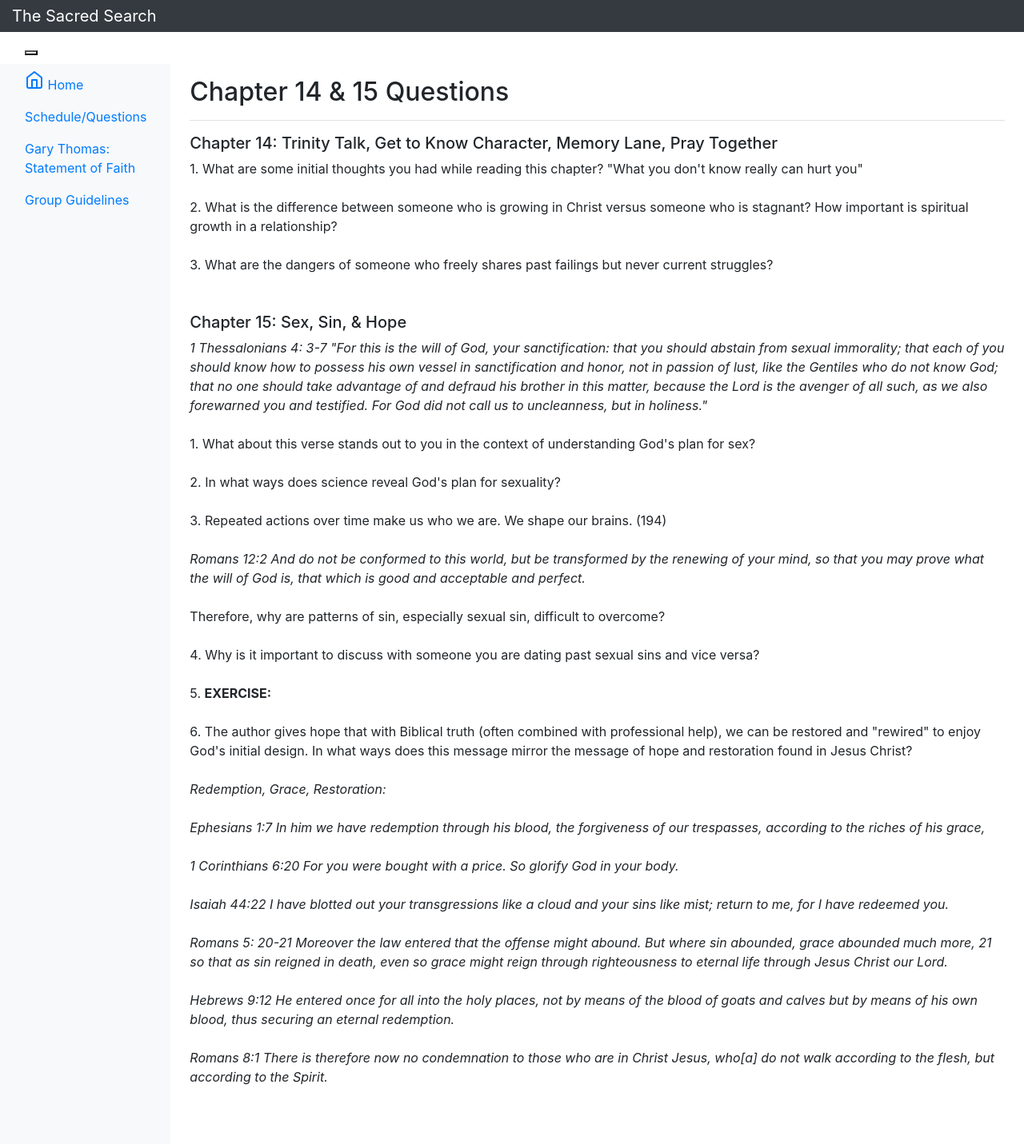
After one commit to HannahEG/sacredsearchseries, a Flask app: page /chapter1415 in a window 1280 px wide. The commit adds this page. Shown: the whole page at 80% size. Run offline with Flask 2, Linux system fonts and the light colour scheme; some libraries are stand-ins or nearby versions.

Commit message:
updated links and general questions

```diff
--- a/app/SacredSearch.py
+++ b/app/SacredSearch.py
@@ -70,6 +70,10 @@ def Chapternineten():
 def Chaptereleventwelvethirteen():
     return render_template("chapter11-13.html")
 
+@app.route("/chapter1415")
+def Chapterfourteenfifteen():
+    return render_template("chapter1415.html")
+
 @app.route("/chapter1617")
 #---- Route will return the webpage with visualizations depicting turnout based on voter competitiveness
 def Chaptersixteenseventeen():
--- /dev/null
+++ b/app/templates/chapter1415.html
@@ -0,0 +1,153 @@
+<!DOCTYPE html>
+<html lang="en">
+<head>
+    <meta charset="utf-8">
+    <meta name="viewport" content="width=device-width, initial-scale=1, shrink-to-fit=no">
+    <meta name="description" content="">
+    <meta name="author" content="">
+
+
+    <title>TSS:Chapter 14&15</title>
+
+    <link
+        rel="stylesheet"
+        href="https://maxcdn.bootstrapcdn.com/bootstrap/4.0.0/css/bootstrap.min.css"
+        integrity="sha384-Gn5384xqQ1aoWXA+058RXPxPg6fy4IWvTNh0E263XmFcJlSAwiGgFAW/dAiS6JXm"
+        crossorigin="anonymous"
+    />
+
+
+        <!-- Custom styles for this template -->
+    <!-- <link href="css/dashboard.css" rel="stylesheet"> -->
+</head>
+
+<body>
+  <nav class="navbar navbar-dark sticky-top bg-dark flex-md-nowrap p-0">
+    <a class="navbar-brand col-sm-3 col-md-2 mr-0" href="https://sacredsearch.herokuapp.com/"> The Sacred Search</a>
+    <ul class="navbar-nav px-2">
+      <li class="nav-item text-nowrap">
+      </li>
+    </ul>
+  </nav>
+
+  <nav class="navbar navbar-inverse navbar-fixed-top">
+    <div class="container-fluid">
+      <div class="navbar-header">
+        <button type="button" class="navbar-toggle collapsed" data-toggle="collapse" data-target="#navbar" aria-expanded="false" aria-controls="navbar">
+        </button>
+      </div>
+      <div id="navbar" class="navbar-collapse collapse">
+        <ul class="nav navbar-nav navbar-right">
+          <li><a href="https://sacredsearch.herokuapp.com/">Home</a></li>
+          <li><a href="https://sacredsearch.herokuapp.com/schedule">Schedule/Questions</a></li>
+          <li><a href="https://sacredsearch.herokuapp.com/faithstatement">Gary Thomas: Faith Statement</a></li>
+          <li><a href="https://sacredsearch.herokuapp.com/guidelines">Group Guidelines</a></li>
+        </ul>
+      </div>
+    </div>
+  </nav>
+
+
+  <div class="container-fluid">
+    <div class="row">
+      <nav class="col-md-2 d-none d-md-block bg-light sidebar">
+        <div class="static">
+          <ul class="nav flex-column">
+            <li class="nav-item">
+              <a class="nav-link active" href="https://sacredsearch.herokuapp.com/">
+                <span data-feather="home"></span>
+                Home<span class="sr-only">(current)</span>
+              </a>
+            </li>
+            <li class="nav-item">
+              <a class="nav-link" href="https://sacredsearch.herokuapp.com/schedule">
+                Schedule/Questions
+              </a>
+            </li>
+            <li class="nav-item">
+              <a class="nav-link" href="https://sacredsearch.herokuapp.com/faithstatement">
+                Gary Thomas: Statement of Faith
+              </a>
+            </li>
+            <li class="nav-item">
+              <a class="nav-link" href="https://sacredsearch.herokuapp.com/guidelines">
+                Group Guidelines
+              </a>
+            </li>
+          </ul>
+        </div>
+      </nav>
+
+
+        <main role="main" class="col-md-9 ml-sm-auto col-lg-10 pt-3 px-4">
+            <div class="d-flex justify-content-between flex-wrap flex-md-nowrap align-items-center pb-2 mb-3 border-bottom">
+              <h1 class="h2">Chapter 14 & 15 Questions</h1><br>
+            </div>
+            <div><h5>Chapter 14: Trinity Talk, Get to Know Character, Memory Lane, Pray Together</h5>
+
+            1. What are some initial thoughts you had while reading this chapter? "What you don't know really can hurt you"
+    <br><br>2. What is the difference between someone who is growing in Christ versus someone who is stagnant? How important is spiritual growth in a relationship?
+    <br><br>3. What are the dangers of someone who freely shares past failings but never current struggles?
+
+                    <br><br><br>
+
+                    <h5>Chapter 15: Sex, Sin, & Hope</h5>
+
+                    <i>1 Thessalonians 4: 3-7
+
+                      "For this is the will of God, your sanctification: that you should abstain from sexual immorality;
+                      that each of you should know how to possess his own vessel in sanctification and honor,
+                      not in passion of lust, like the Gentiles who do not know God; that no one should take advantage of and defraud his brother in this matter,
+                      because the Lord is the avenger of all such, as we also forewarned you and testified.
+                      For God did not call us to uncleanness, but in holiness."
+                      </i><br><br>
+                      1. What about this verse stands out to you in the context of understanding God's plan for sex?
+              <br><br>2. In what ways does science reveal God's plan for sexuality?
+              <br><br>3. Repeated actions over time make us who we are. We shape our brains. (194)
+
+              <br><br><i>Romans 12:2
+                    And do not be conformed to this world, but be transformed by the renewing of your mind, so that you may prove what the will of God is, that which is good and acceptable and perfect.
+                   </i><br><br>
+                    Therefore, why are patterns of sin, especially sexual sin, difficult to overcome?
+              <br><br>4. Why is it important to discuss with someone you are dating past sexual sins and vice versa?
+          <br><br>
+              5. <b>EXERCISE:</b><br><br>
+              6. The author gives hope that with Biblical truth (often combined with professional help), we can be restored and "rewired" to enjoy God's initial design. In what ways does this message mirror the message of hope and restoration found in Jesus Christ?
+              <br><br>
+              <i>Redemption, Grace, Restoration:
+
+              <br><br>Ephesians 1:7 In him we have redemption through his blood, the forgiveness of our trespasses, according to the riches of his grace,
+
+              <br><br>1 Corinthians 6:20 For you were bought with a price. So glorify God in your body.
+
+              <br><br>Isaiah 44:22 I have blotted out your transgressions like a cloud and your sins like mist; return to me, for I have redeemed you.
+
+              <br><br>Romans 5: 20-21 Moreover the law entered that the offense might abound. But where sin abounded, grace abounded much more, 21 so that as sin reigned in death, even so grace might reign through righteousness to eternal life through Jesus Christ our Lord.
+
+              <br><br>Hebrews 9:12 He entered once for all into the holy places, not by means of the blood of goats and calves but by means of his own blood, thus securing an eternal redemption.
+
+              <br><br>Romans 8:1 There is therefore now no condemnation to those who are in Christ Jesus, who[a] do not walk according to the flesh, but according to the Spirit.
+              </i><br>
+             <br><br><br>
+            </div>
+
+
+
+
+
+
+    <!-- Placed at the end of the document so the pages load faster -->
+    <script src="https://code.jquery.com/jquery-3.2.1.slim.min.js" integrity="sha384-KJ3o2DKtIkvYIK3UENzmM7KCkRr/rE9/Qpg6aAZGJwFDMVNA/GpGFF93hXpG5KkN" crossorigin="anonymous"></script>
+    <script>window.jQuery || document.write('<script src="../app/js/jquery-slim.min.js"><\/script>')</script>
+    <script src="https://cdnjs.cloudflare.com/ajax/libs/popper.js/1.12.9/umd/popper.min.js" integrity="sha384-ApNbgh9B+Y1QKtv3Rn7W3mgPxhU9K/ScQsAP7hUibX39j7fakFPskvXusvfa0b4Q" crossorigin="anonymous"></script>
+    <script src="https://maxcdn.bootstrapcdn.com/bootstrap/4.0.0/js/bootstrap.min.js" integrity="sha384-JZR6Spejh4U02d8jOt6vLEHfe/JQGiRRSQQxSfFWpi1MquVdAyjUar5+76PVCmYl" crossorigin="anonymous"></script>
+
+    <!-- Icons -->
+    <script src="https://unpkg.com/feather-icons/dist/feather.min.js"></script>
+    <script>
+      feather.replace()
+    </script>
+
+
+
+</html>
--- a/app/templates/facilitators.html
+++ b/app/templates/facilitators.html
@@ -95,7 +95,7 @@ not in passion of lust, like the Gentiles who do not know God; that no one shoul
 because the Lord is the avenger of all such, as we also forewarned you and testified.
 For God did not call us to uncleanness, but in holiness."
 </i><br><br>
-1. What about this verse stands out to you in the context of understanding  God's plan for "sex?"
+1. What about this verse stands out to you in the context of understanding  God's plan for sex?
 <br><br>2. In what ways does science reveal God's plan for sexuality?
 
 <br><b>[FACILITATORS: How is God's plan reinforced? How is it misused or warped?]</b>
--- a/app/templates/schedule.html
+++ b/app/templates/schedule.html
@@ -129,9 +129,9 @@
                     <td class="cell-YdCX"><time>May 7, 2021</time></td></tr><tr id="6a40f65e-57f3-4dbe-98be-44c3c3531086"><td class="cell-title">
                       <a href="https://sacredsearch.herokuapp.com/chapter11-13">13 You&#x27;re looking for a Complement, Not a Clone</a></td>
                     <td class="cell-YdCX"><time>May 7, 2021</time></td></tr><tr id="991193a6-fc61-44eb-94a4-2d5101de4d3a"><td class="cell-title">
-                      <a href=" ">14 What You Don&#x27;t Know Really Can Hurt You</a></td>
+                      <a href="https://sacredsearch.herokuapp.com/chapter1415">14 What You Don&#x27;t Know Really Can Hurt You</a></td>
                     <td class="cell-YdCX"><time>May 14, 2021</time></td></tr><tr id="0b7c440f-f8b3-45f3-8bf9-2a6911ec511f"><td class="cell-title">
-                      <a href=" ">15 A Neurochemical War Against Your Reasoning</a></td>
+                      <a href="https://sacredsearch.herokuapp.com/chapter1415">15 A Neurochemical War Against Your Reasoning</a></td>
                     <td class="cell-YdCX"><time>May 14, 2021</time></td></tr><tr id="a83230cf-1800-43b2-9594-eebe38cc8d9f"><td class="cell-title">
                       <a href=" ">18 What About You? How Would Jesus Date?</a></td>
                     <td class="cell-YdCX"><time>May 21, 2021</time></td></tr><tr id="b3d65422-a046-45a3-b30f-8502616ded0d"><td class="cell-title">
```
